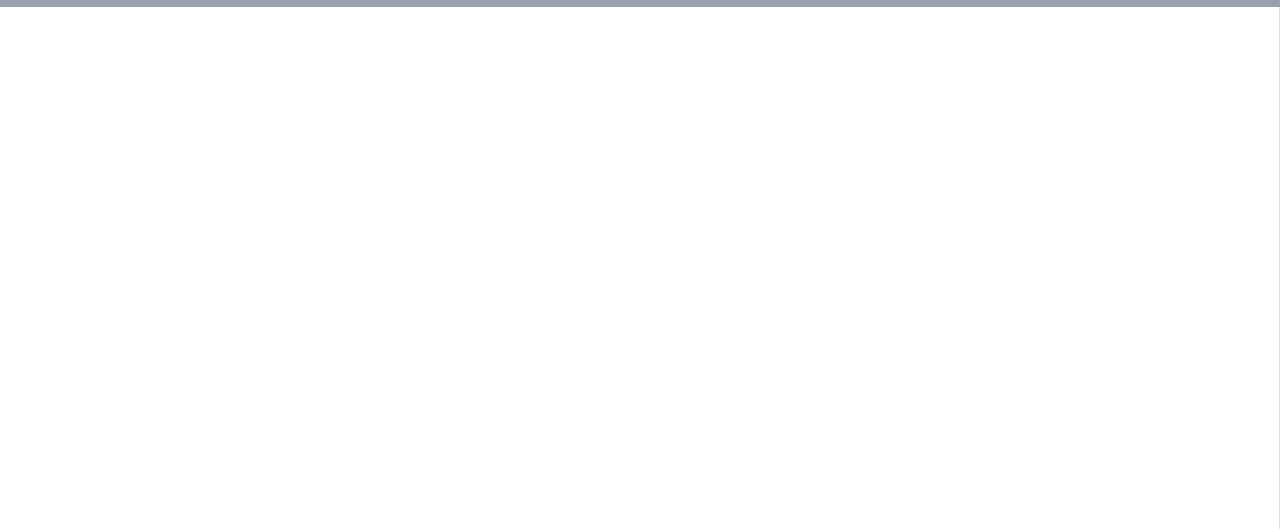
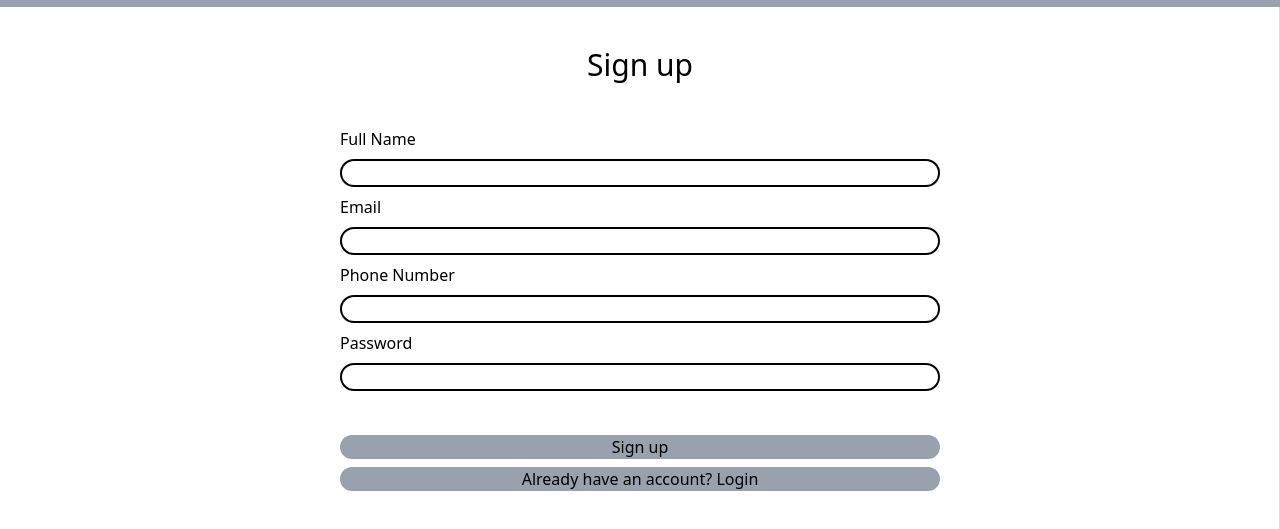
Before and after one commit to JakeSurry/1800_202610_DTC04, a website built with Vite: page signup.html in a window 1280 px wide. Shown: the part 69-598 px from the top of the page. Built offline with nearby package versions, Linux system fonts and the light colour scheme.

Commit message:
add signup content

```diff
--- a/signup.html
+++ b/signup.html
@@ -12,5 +12,50 @@
   </head>
   <body>
     <site-navbar></site-navbar>
+    <!-- Login Page -->
+    <div class="flex justify-center p-10">
+      <div class="flex flex-col space-y-2 w-1/2">
+        <h1 class="text-3xl text-center pb-9">Sign up</h1>
+        <!-- Form Inputs -->
+        <form id="login" action="# " class="flex flex-col space-y-2 pb-9">
+          <label for="email">Full Name</label>
+          <input
+            type="text"
+            id="full_name"
+            name="full_name"
+            class="border-2 rounded-full"
+          />
+          <label for="password">Email</label>
+          <input
+            type="text"
+            id="email"
+            name="email"
+            class="border-2 rounded-full"
+          />
+          <label for="password">Phone Number</label>
+          <input
+            type="text"
+            id="phone_number"
+            name="phone_number"
+            class="border-2 rounded-full"
+          />
+          <label for="password">Password</label>
+          <input
+            type="text"
+            id="password"
+            name="password"
+            class="border-2 rounded-full"
+          />
+        </form>
+        <!-- Action Buttons -->
+        <button form="login" class="bg-gray-400 rounded-full">Sign up</button>
+        <button
+          onclick="location.href = './login.html'"
+          class="bg-gray-400 rounded-full"
+        >
+          Already have an account? Login
+        </button>
+      </div>
+    </div>
   </body>
 </html>
```
Also changed, not shown: login.html (+0 -2 lines).
